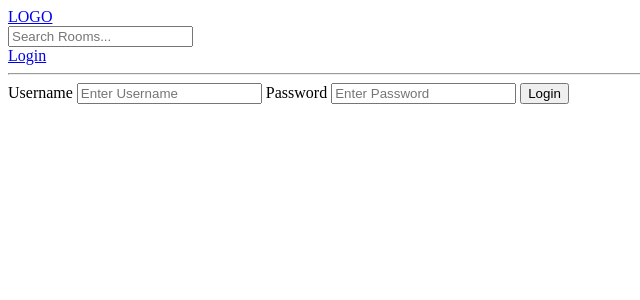
After one commit to pal5/discord-clone, a Django app: page /login/ in a window 1280 px wide. The commit adds this page. Shown: the top 300 px of the page, without its empty margins (0-640 px from the left). Run offline with Django 4.2, Linux system fonts and the light colour scheme.

Commit message:
feat: basic login form and view - without login logic

```diff
--- /dev/null
+++ b/base/templates/base/login-register.html
@@ -0,0 +1,15 @@
+{% extends "main.html" %}
+
+{% block content %}
+
+<div>
+    <form action="" method="POST">
+        <label for="username">Username</label>
+        <input type="text" name="username" id="username" placeholder="Enter Username"/>
+        <label for="password">Password</label>
+        <input type="password" name="password" id="password" placeholder="Enter Password"/>
+        <input type="submit" value="Login">
+    </form>
+</div>
+
+{% endblock content %}
--- a/base/urls.py
+++ b/base/urls.py
@@ -3,6 +3,7 @@ from . import views
 
 urlpatterns = [
     path('', views.home, name="home"),
+    path('login/', views.login_page, name="login"),
     path('room/<str:id>', views.room, name="room"),
     path('create-room', views.create_room, name="create-room"),
     path('update-room/<str:id>', views.update_room, name="update-room"),
--- a/base/views.py
+++ b/base/views.py
@@ -4,6 +4,10 @@ from django.db.models import Q
 
 from .models import Room, Topic
 from .forms import RoomForm
+
+def login_page(request):
+    context = {}
+    return render(request, 'base/login-register.html', context)
 
 def home(request):
     q = request.GET.get('q') if request.GET.get('q') is not None else ""
--- a/templates/navbar.html
+++ b/templates/navbar.html
@@ -3,4 +3,6 @@
 <form method="GET" action='{% url "home" %}'>
     <input type="text" name="q" placeholder="Search Rooms..." />
 </form>
+
+<a href={% url "login" %}>Login</a>
 <hr>
```
